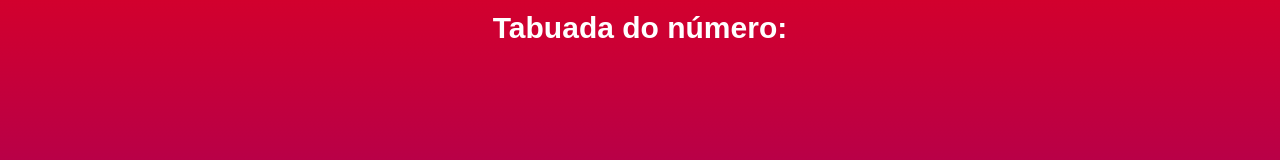
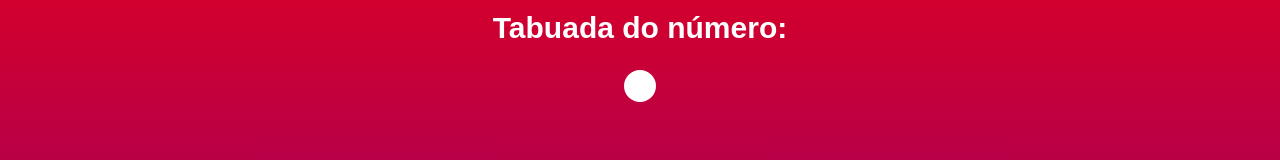
Before and after one commit to Victorfg91/aprendizado, a plain HTML site: page PROJETO TABUADA/index.html in a window 1280 px wide. Shown: the part 283-443 px from the top of the page. Drawn offline with Linux system fonts and the light colour scheme.

Commit message:
Update style.css

```diff
--- a/PROJETO TABUADA/css/style.css
+++ b/PROJETO TABUADA/css/style.css
@@ -116,3 +116,9 @@ button:hover{
     transition: 0.5;
     opacity: 0.9;
 }
+
+.table {
+    background-color: white;
+    padding: 16px;
+    border-radius: 20px;
+}
```
